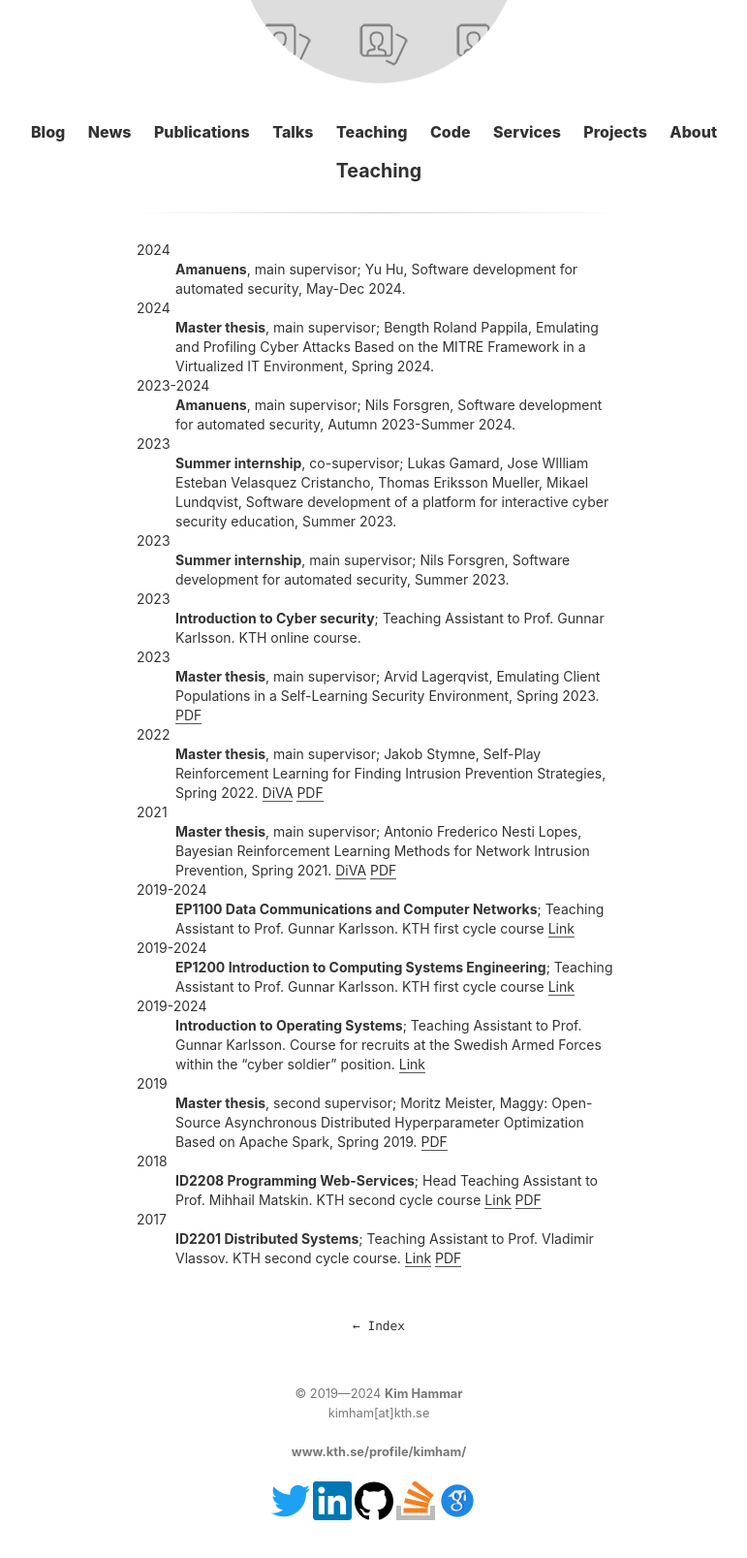
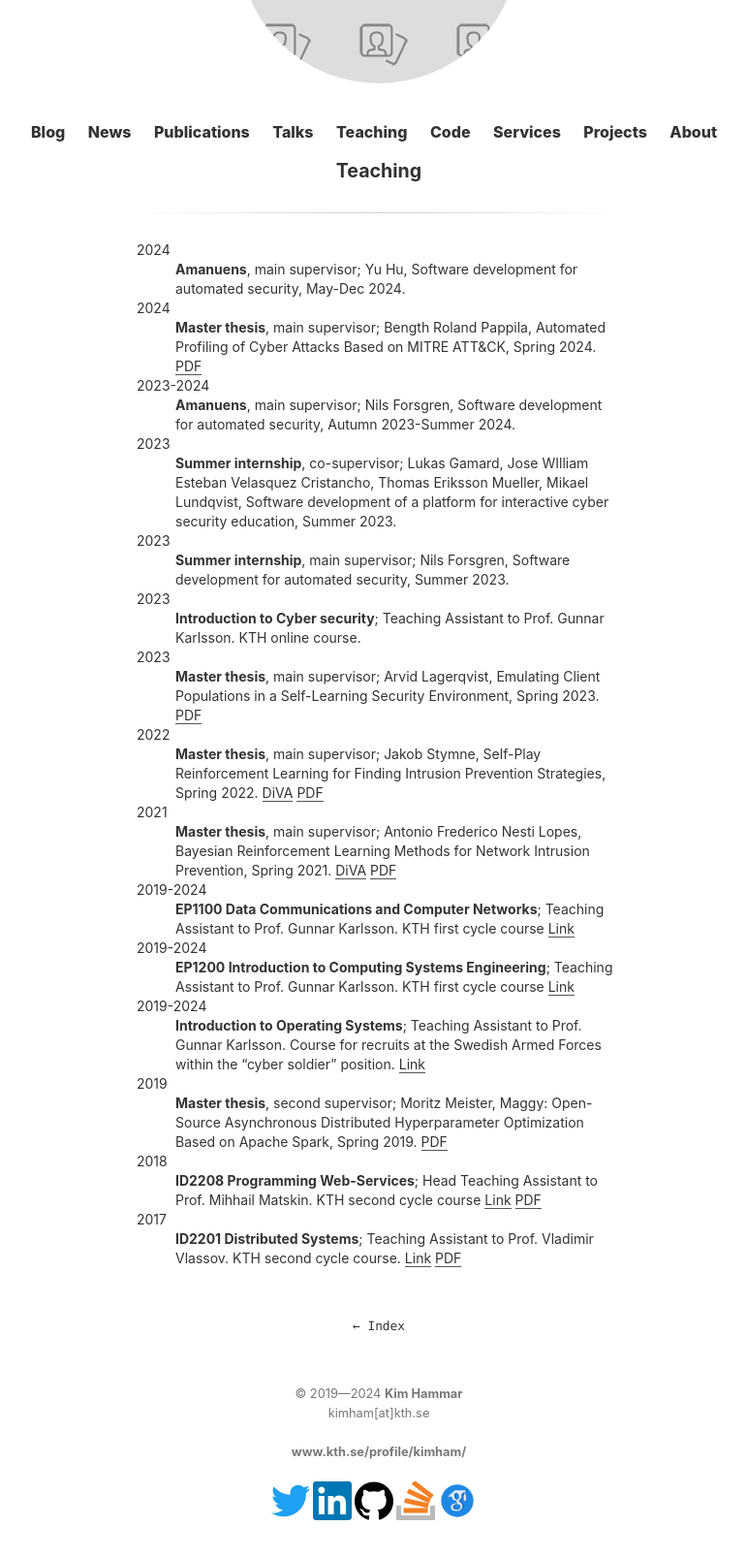
Before and after one commit to Limmen/Limmen.github.io, a Jekyll site: the page built from teaching.md, in a window 1280 px wide, cut to the strip 244-1853 px from the top of the page. Shown: the whole strip at 97% size, without its empty margins (249-1020 px from the left). Built offline with Jekyll 4.4.1, drawn with Linux system fonts in a browser that asks for light colours.

Commit message:
add mthesis

```diff
--- a/teaching.md
+++ b/teaching.md
@@ -9,7 +9,8 @@ title: Teaching
 
 2024
 :   **Master thesis**, main supervisor;
-	Bength Roland Pappila, Emulating and Profiling Cyber Attacks Based on the MITRE Framework in a Virtualized IT Environment, Spring 2024.
+	Bength Roland Pappila, Automated Profiling of Cyber Attacks Based on MITRE ATT&CK, Spring 2024.
+	[PDF](/assets/papers/master_thesis_bength_pappila_1_sep_2024.pdf)
 
 2023-2024
 :   **Amanuens**, main supervisor;
```
Also changed, not shown: 1 other file.
